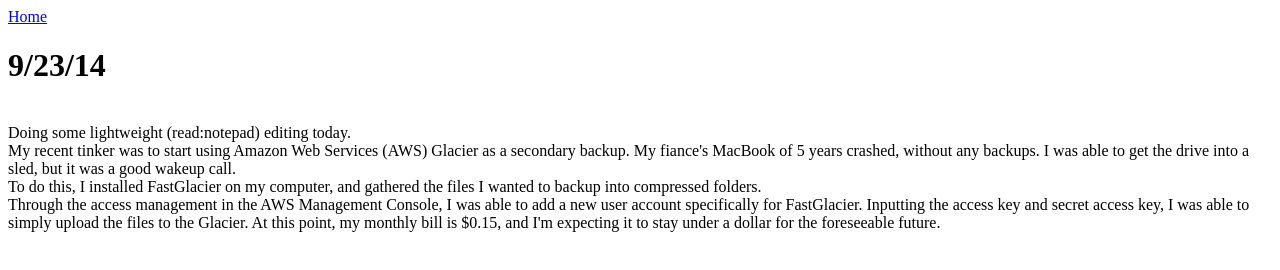
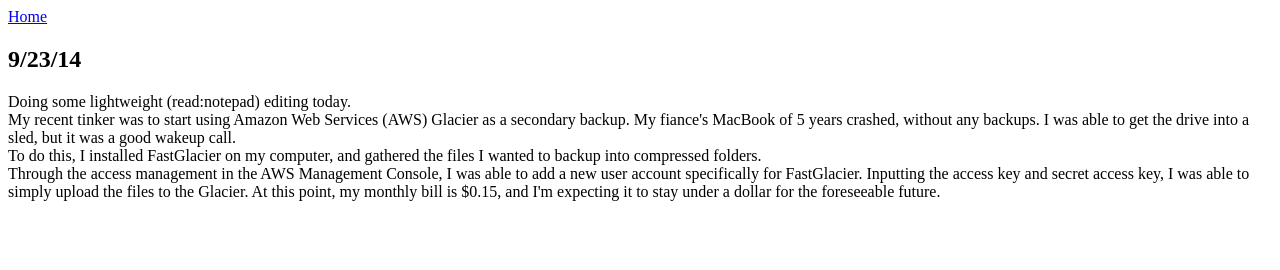
Before and after one commit to jsolce/jsolce.github.io, a plain HTML site: page 23Sep14.html in a window 1280 px wide. Drawn offline with Linux system fonts and the light colour scheme.

Commit message:
Playing with formatting

```diff
--- a/23Sep14.html
+++ b/23Sep14.html
@@ -2,7 +2,7 @@
 <html>
 <body>
 <a href="index.html">Home</a></br>
-<h1>9/23/14</h1></br>
+<h2>9/23/14</h2>
 Doing some lightweight (read:notepad) editing today.</br>
 
 My recent tinker was to start using Amazon Web Services (AWS) Glacier as a secondary backup.  My fiance's MacBook of 5 years crashed, without any backups.  I was able to get the drive into a sled, but it was a good wakeup call.</br>
```
Also changed, not shown: About_Me.html (+1 -1 lines).
